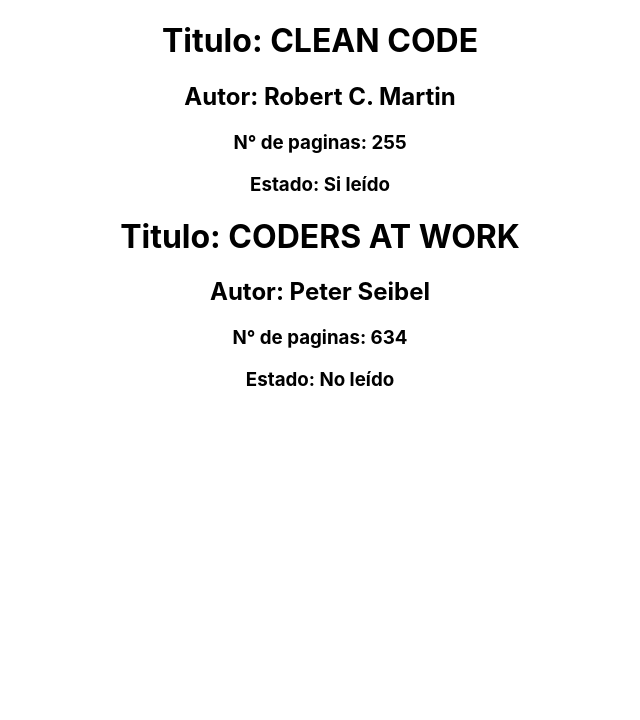
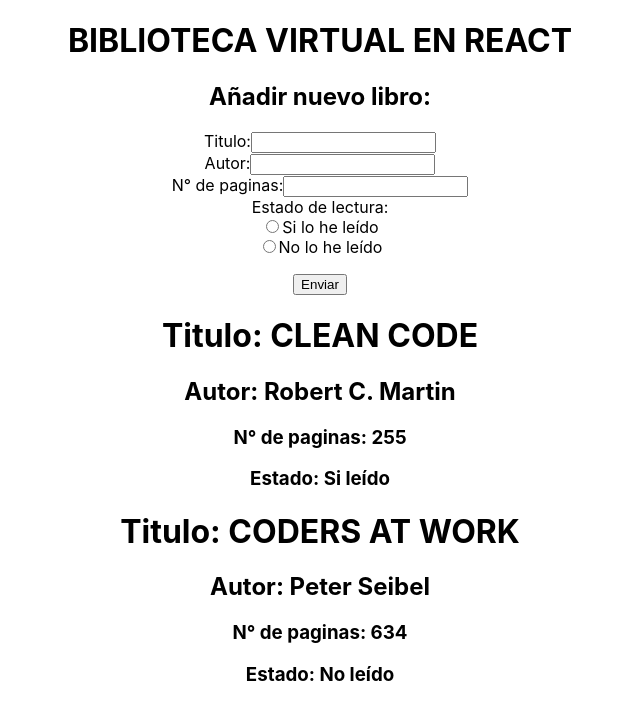
Before and after one commit to Alonso-Aldebaram/Project_Library, a React (Create React App) app: page / in a window 1280 px wide. Shown: the top 720 px of the page, without its empty margins (320-960 px from the left). Built offline with nearby package versions, Linux system fonts and the light colour scheme.

Commit message:
Formulario Agregar Libro

```diff
--- /dev/null
+++ b/src/comp/AddBook.js
@@ -0,0 +1,23 @@
+import React from 'react';
+import '../css/AddBook.css'
+
+function AddBook (){
+    return(
+        <div className="agregar">
+            <h2>Añadir nuevo libro:</h2>
+        <form>
+        <p>
+         <label>Titulo:<input type="text" name="titulo" /></label><br/>
+         <label>Autor:<input type="text" name="autor" /></label><br/>
+         <label>N° de paginas:<input type="number" name="pages" /></label><br/>
+         Estado de lectura:<br/>
+         <input type="radio" name="estado" value="si"/>Si lo he leído<br/>
+         <input type="radio" name="estado" value="no"/>No lo he leído<br/>
+        </p>
+        </form>
+        <input type="submit" value="Enviar" />
+        </div>
+    )
+}
+
+export default AddBook;
--- a/src/pages/App.js
+++ b/src/pages/App.js
@@ -1,10 +1,13 @@
 import React from 'react';
 import '../css/App.css';
 import Book from '../comp/Book'
+import AddBook from '../comp/AddBook';
 
 function App() {
   return (
     <div className="App">
+      <h1>BIBLIOTECA VIRTUAL EN REACT</h1>
+      <AddBook/>
       <Book titulo="CLEAN CODE"
             autor="Robert C. Martin"
             page="255"
```
Also changed, not shown: src/css/AddBook.css (added).
